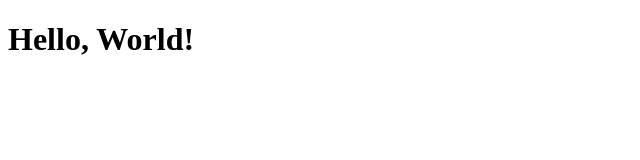
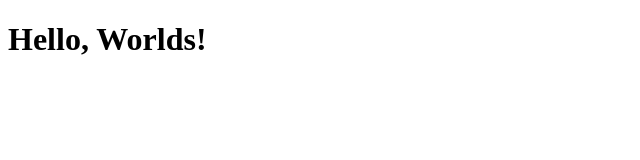
Before and after one commit to wangervogel/first-app, a React (Create React App) app: page / in a window 1280 px wide. Shown: the top 160 px of the page, without its empty margins (0-640 px from the left). Built offline with nearby package versions, Linux system fonts and the light colour scheme.

Commit message:
gitのブランチ確認

```diff
--- a/src/App.js
+++ b/src/App.js
@@ -1,6 +1,6 @@
 function App() {
   return (
-    <h1>Hello, World!</h1>
+    <h1>Hello, Worlds!</h1>
   );
 }
 
```
Also changed, not shown: 1 other file (tests, documents, lock files or other folders).
